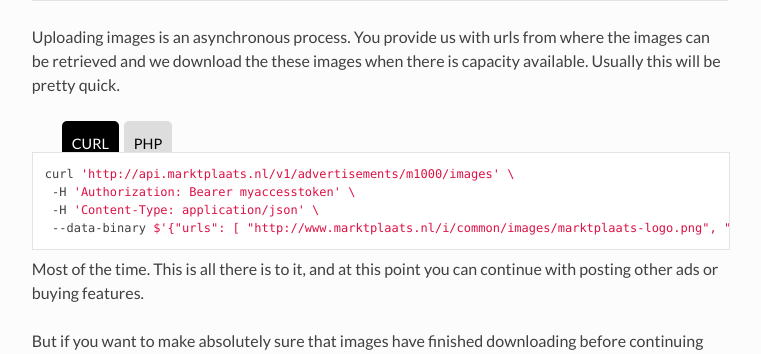
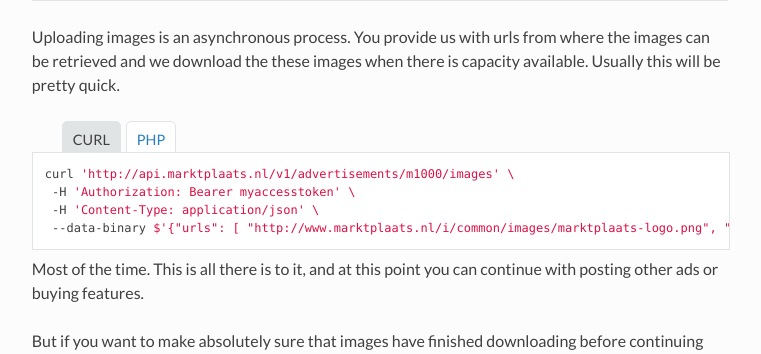
Before and after one commit to ecg-marktplaats/marktplaats-api, a PHP site: page /place-advertisement.html in a window 1280 px wide. Shown: the part 6095-6449 px from the top of the page, without its empty margins (410-1171 px from the left). Run offline with PHP 8.4, Linux system fonts and the light colour scheme.

Commit message:
Automatic generation by Jenkins build 2015-01-13_21-17-36

```diff
--- a/_static/configurationblock.css
+++ b/_static/configurationblock.css
@@ -1,8 +1,7 @@
 div.configuration-block ul.simple
 {
-    margin: 0;
     padding: 0;
-    margin-left: 30px;
+    margin: 0 0 0 30px;
 }
 
 div.configuration-block ul.simple li
@@ -11,7 +10,7 @@ div.configuration-block ul.simple li
     margin-right: 5px !important;
     display: inline;
     margin-left: 10px;
-    padding: 10px;
+    padding: 5px 10px 10px 10px;
 }
 
 div.configuration-block em
@@ -45,37 +44,39 @@ div.jsactive li
     float: left;
     list-style: none;
     margin-left: 0;
+    border: thin solid #e1e4e5;
     -moz-border-radius: 5px; -webkit-border-radius: 5px; border-radius: 5px;
-    background-color: #ddd;
+    background-color: #fff;
     margin-right: 5px;
 }
 
 div.jsactive .selected
 {
-    background-color: #000;
+    border: thin solid #e1e4e5;
+    background-color: #e1e4e5;
 }
 
 div.jsactive .selected a
 {
-    color: #fff;
+    color: #404040;
     text-decoration: none;
 }
 
 div.jsactive .selected a:hover
 {
-    color: #fff;
-    text-decoration: underline;
+    color: #404040;
+    text-decoration: none;
 }
 
 div.jsactive a
 {
-    color: #000;
+    color: #2980B9;
     text-decoration: none;
 }
 
 div.jsactive a:hover
 {
-    color: #000;
+    color: #2980B9;
     text-decoration: underline;
 }
 
```
